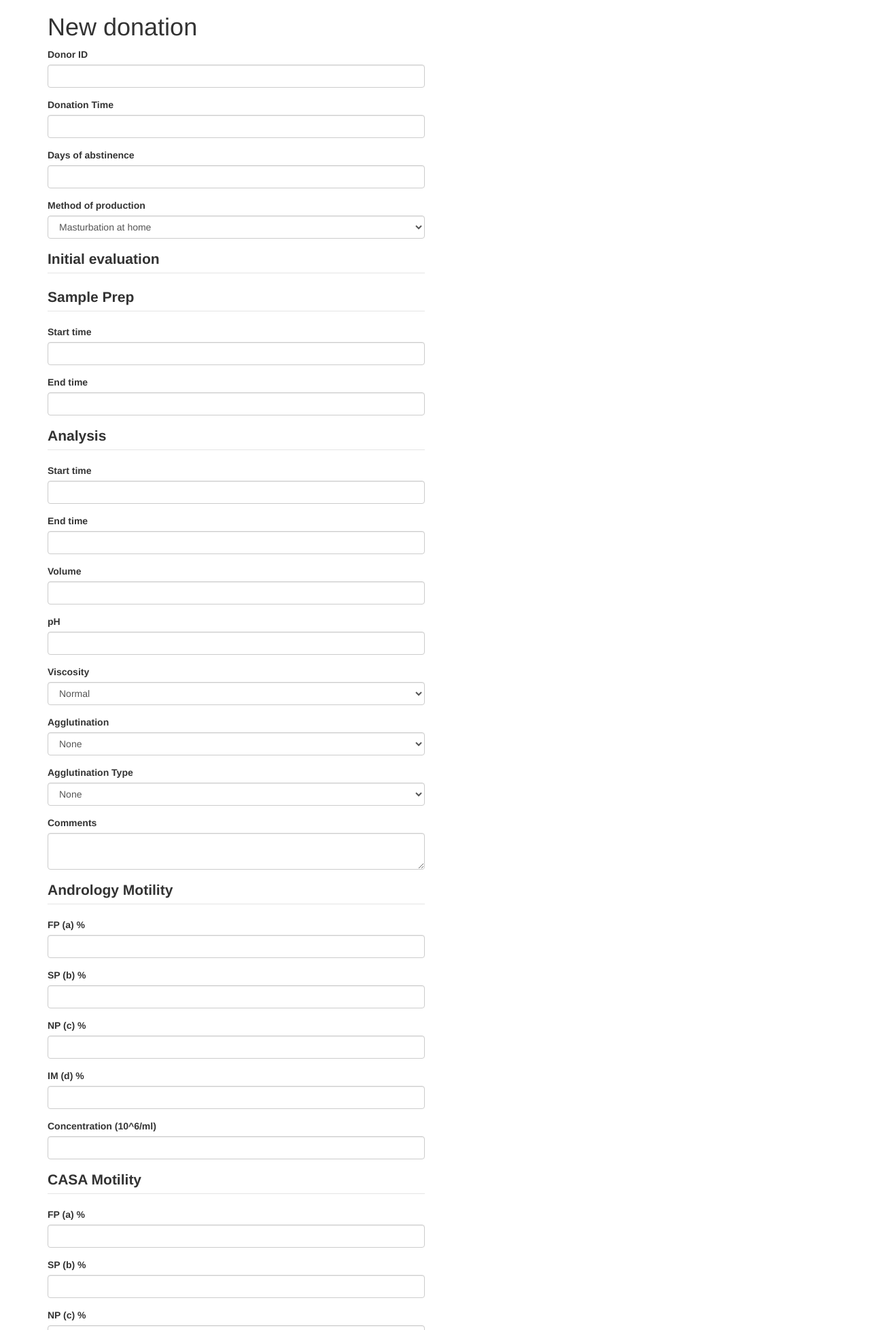
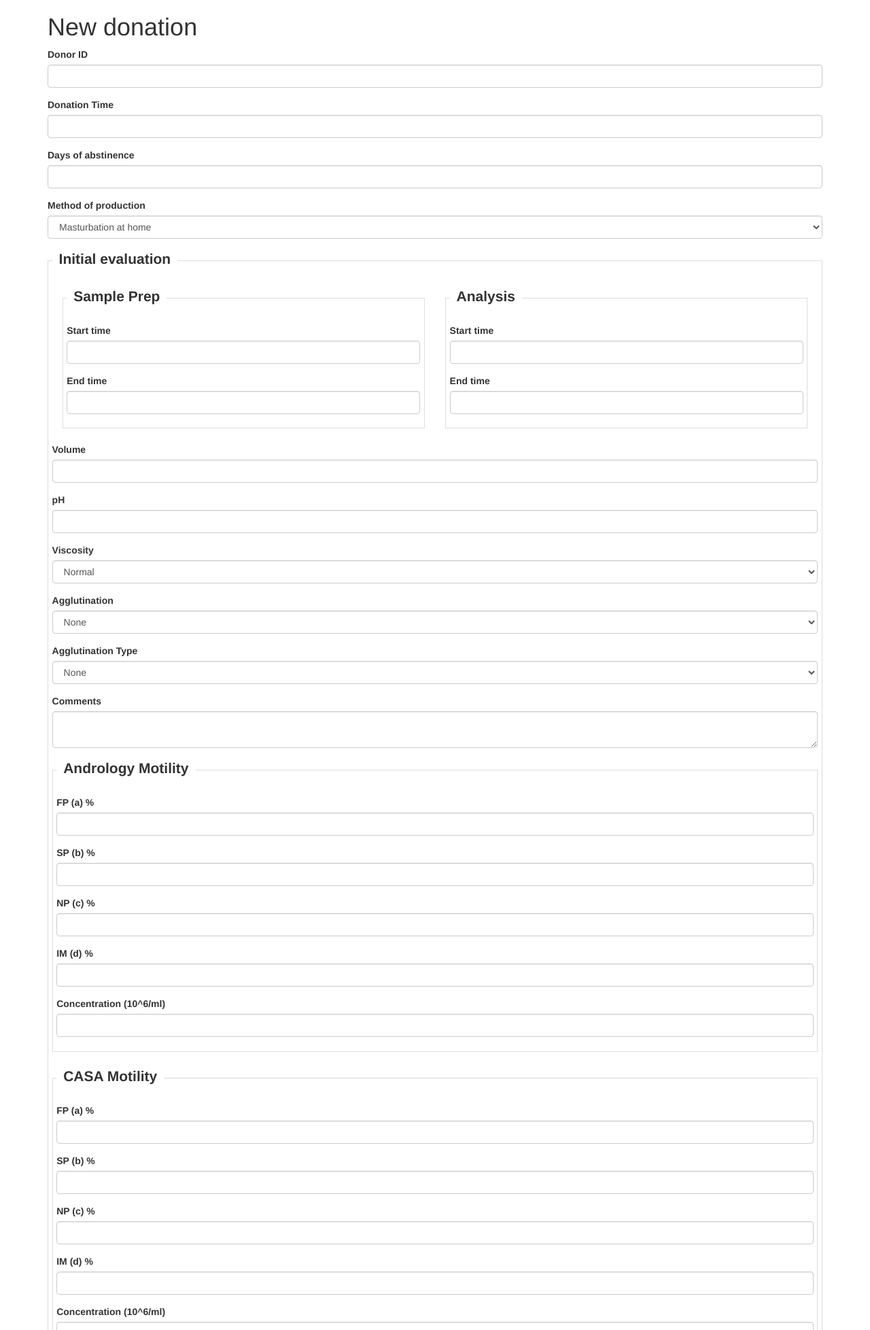
Before and after one commit to IanCal/sparta-data-entry, a Flask app: page /donors/new in a window 1280 px wide. Shown: the top 1956 px of the page at 68% size. Run offline with Flask 2, Linux system fonts and the light colour scheme; some libraries are stand-ins or nearby versions.

Commit message:
Ensure latest templates in

```diff
--- a/templates/new_donor.html
+++ b/templates/new_donor.html
@@ -7,6 +7,21 @@
   {{ super() }}
   <style type="text/css">
     .important { color: #336699; }
+
+fieldset {
+    border: 1px groove #ddd !important;
+    padding: 0 0.4em 0.4em 0.4em !important;
+    margin: 0 0 1.5em 0 !important;
+    -webkit-box-shadow:  0px 0px 0px 0px #000;
+            box-shadow:  0px 0px 0px 0px #000;
+}
+
+legend {
+    width:inherit; /* Or auto */
+    padding:0 10px; /* To give a bit of padding on the left and right */
+    border-bottom:none;
+}
+
   </style>
 {% endblock %}
 {% block content  %}
@@ -17,11 +32,12 @@
 
 <div class="container">
   <div class="row">
-  <div class='col-sm-6'>
+  <div class='col-sm-12'>
   <h1>New donation</h1>
-  {{ wtf.quick_form(form, form_type='horizontal', horizontal_columns = ('lg', 2, 10), action="")}}
+  {{ wtf.quick_form(form, form_type='horizontal', enctype="multipart/form-data", horizontal_columns = ('lg', 3, 9), action="")}}
   </div>
   </div>
+
 </div>
 {% endblock %}
 {% block scripts  %}
@@ -32,6 +48,10 @@
       <link rel="stylesheet" href="/static/css/bootstrap-datetimepicker.css" />
 <script type="text/javascript">
             $(function () {
+              $($("fieldset fieldset")[0]).wrap( "<div class='col-sm-6'></div>" );
+              $($("fieldset fieldset")[1]).wrap( "<div class='col-sm-6'></div>" );
+              $($("fieldset")[5].children[1]).wrap( "<div class='col-sm-6'></div>" );
+              $($("fieldset")[5].children[2]).wrap( "<div class='col-sm-6'></div>" );
                $("input[id*='_time']").each(function (i, el) {
                   $(el).datetimepicker({
                   locale: 'en-gb',
```
